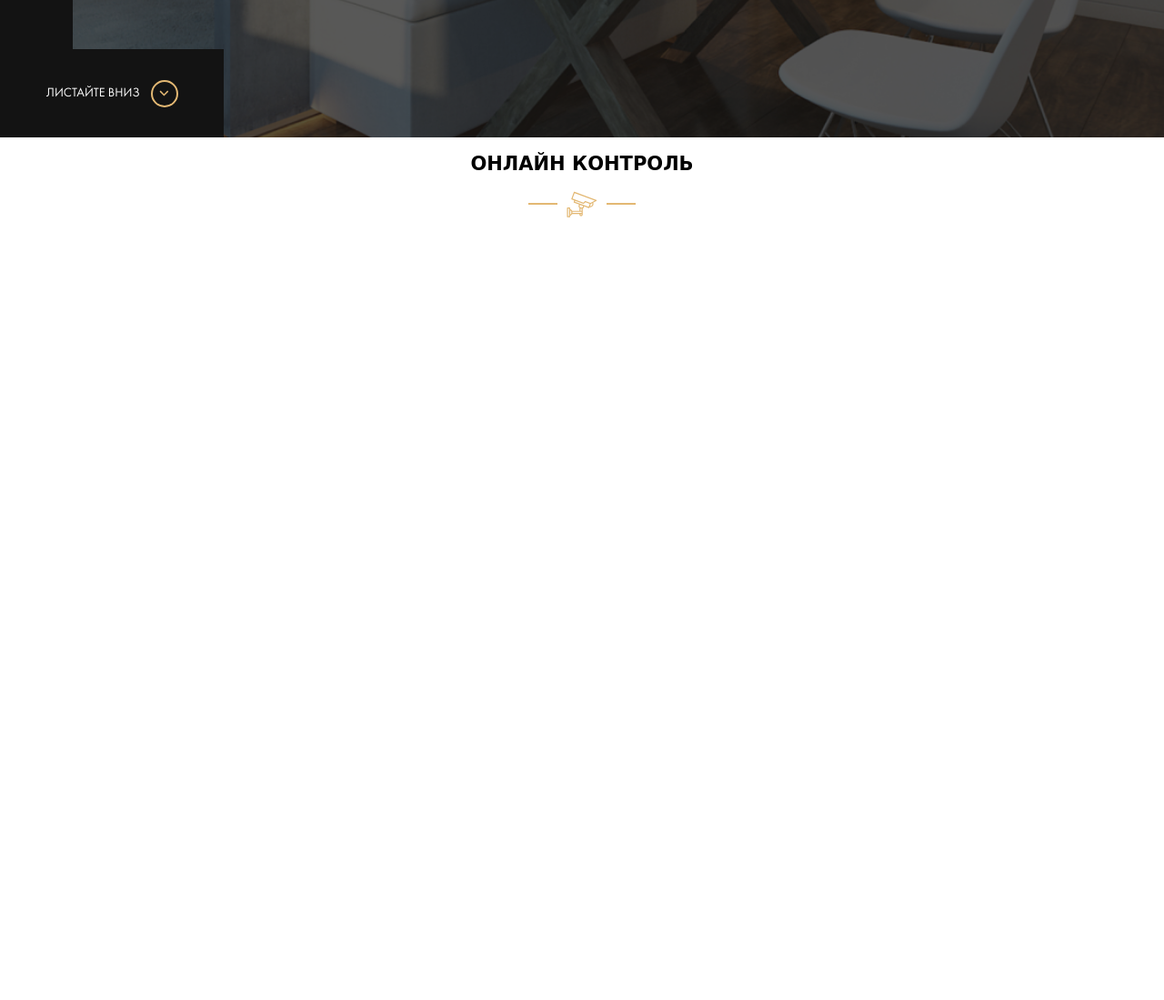
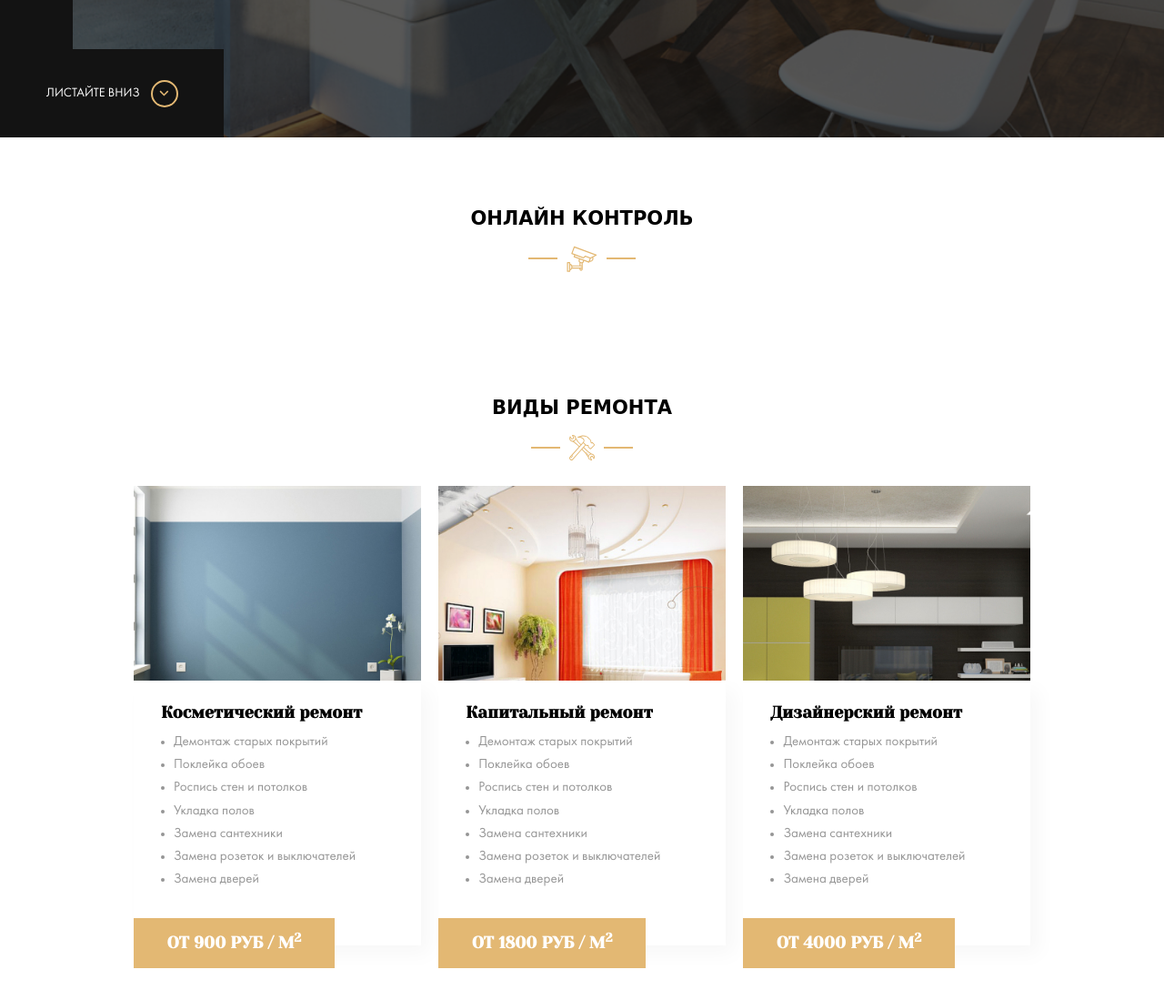
Before and after one commit to fugudrum/lesson_12, a website: page index.html in a window 1280 px wide. Shown: the part 649-1748 px from the top of the page at 91% size. Before the commit the page ends 888 px from the top, so only its background shows below. Drawn offline with Linux system fonts and the light colour scheme; files whose address does not match are found by name.

Commit message:
feat: create cards with service subs. & mobile adaptive

```diff
--- a/index.html
+++ b/index.html
@@ -66,6 +66,122 @@
   <!-- /.container -->
  </div>
  <!-- /.section control -->
+ <section class="section types">
+  <div class="container">
+   <div class="section-title types__section-title">
+    <h2 class="section-title__heading">Виды ремонта</h2>
+    <!-- /.section-title__heading-->
+    <div class="section-title__image">
+     <img src="img/repair.svg" alt="repair">
+    </div>
+    <!-- /.section_title__image-->
+   </div>
+   <div class="row">
+    <div class="col">
+     <div class="card types__card">
+      <img src="img/type-3.jpg" alt="косметический ремонт" class="card__image">
+      <div class="card__text">
+       <h3 class="card__title">Косметический ремонт</h3>
+       <!-- /.card__title -->
+       <ul class="card__list">
+        <li class="card__item">Демонтаж старых покрытий</li>
+        <!-- /.card__item -->
+        <li class="card__item">Поклейка обоев</li>
+        <!-- /.card__item -->
+        <li class="card__item">Роспись стен и потолков</li>
+        <!-- /.card__item -->
+        <li class="card__item">Укладка полов</li>
+        <!-- /.card__item -->
+        <li class="card__item">Замена сантехники</li>
+        <!-- /.card__item -->
+        <li class="card__item">Замена розеток и выключателей</li>
+        <!-- /.card__item -->
+        <li class="card__item">Замена дверей</li>
+        <!-- /.card__item -->
+       </ul>
+       <!-- /.card__list -->
+       <strong class="card__pricetag">
+        от 900 руб / м<sup>2</sup>
+       </strong>
+       <!-- /.card__preitag -->
+      </div>
+      <!-- /.card__text -->
+     </div>
+     <!-- /.card -->
+    </div>
+    <!-- /.col -->
+    <div class="col">
+     <div class="card types__card">
+      <img src="img/type-1.jpg" alt="капитальный ремонт" class="card__image">
+      <div class="card__text">
+       <h3 class="card__title">Капитальный ремонт</h3>
+       <!-- /.card__title -->
+       <ul class="card__list">
+        <li class="card__item">Демонтаж старых покрытий</li>
+        <!-- /.card__item -->
+        <li class="card__item">Поклейка обоев</li>
+        <!-- /.card__item -->
+        <li class="card__item">Роспись стен и потолков</li>
+        <!-- /.card__item -->
+        <li class="card__item">Укладка полов</li>
+        <!-- /.card__item -->
+        <li class="card__item">Замена сантехники</li>
+        <!-- /.card__item -->
+        <li class="card__item">Замена розеток и выключателей</li>
+        <!-- /.card__item -->
+        <li class="card__item">Замена дверей</li>
+        <!-- /.card__item -->
+       </ul>
+       <!-- /.card__list -->
+       <strong class="card__pricetag">
+        от 1800 руб / м<sup>2</sup>
+       </strong>
+       <!-- /.card__preitag -->
+      </div>
+      <!-- /.card__text -->
+     </div>
+     <!-- /.card -->
+    </div>
+    <!-- /.col -->
+    <div class="col">
+     <div class="card types__card">
+      <img src="img/type-2.jpg" alt="дизайнерский ремонт" class="card__image">
+      <div class="card__text">
+       <h3 class="card__title">Дизайнерский ремонт</h3>
+       <!-- /.card__title -->
+       <ul class="card__list">
+        <li class="card__item">Демонтаж старых покрытий</li>
+        <!-- /.card__item -->
+        <li class="card__item">Поклейка обоев</li>
+        <!-- /.card__item -->
+        <li class="card__item">Роспись стен и потолков</li>
+        <!-- /.card__item -->
+        <li class="card__item">Укладка полов</li>
+        <!-- /.card__item -->
+        <li class="card__item">Замена сантехники</li>
+        <!-- /.card__item -->
+        <li class="card__item">Замена розеток и выключателей</li>
+        <!-- /.card__item -->
+        <li class="card__item">Замена дверей</li>
+        <!-- /.card__item -->
+       </ul>
+       <!-- /.card__list -->
+       <strong class="card__pricetag">
+        от 4000 руб / м<sup>2</sup>
+       </strong>
+       <!-- /.card__preitag -->
+      </div>
+      <!-- /.card__text -->
+     </div>
+     <!-- /.card -->
+    </div>
+    <!-- /.col -->
+   </div>
+   <!-- /.row -->
+  </div>
+  <!-- /.container -->
+ </section>
+ <!-- /.section types -->
 </main>
 </body>
 </html>
--- a/sass/style.sass
+++ b/sass/style.sass
@@ -8,3 +8,4 @@
 @import 'templates/hero'
 @import 'templates/_control'
 @import 'templates/_media'
+@import 'templates/_types'
--- a/sass/templates/_media.sass
+++ b/sass/templates/_media.sass
@@ -12,6 +12,17 @@
   &__instagram
    display: none
   &__content
+   margin-left: 0
+
+@media screen and (max-width: 760px )
+ .row
+  flex-direction: column
+  align-items: center
+ .types
+  &__card
+   margin-bottom: 5rem
+ .card
+  &__text
    margin-left: 0
 
 @media screen and (max-width: 570px )
--- a/sass/templates/_settings.sass
+++ b/sass/templates/_settings.sass
@@ -8,7 +8,11 @@
  font-family: Futura Book, sans-serif
  font-size: 1rem
 
+img
+ max-width: 100%
+
 .section
+ padding: 60px
  &-title
   text-align: center
   text-transform: uppercase
--- /dev/null
+++ b/sass/templates/_types.sass
@@ -0,0 +1,40 @@
+.types
+ &__section-title
+  margin-bottom: 2rem
+.row
+ display: flex
+ align-items: flex-start
+ justify-content: space-between
+.col
+ flex-basis: 32%
+.card
+ &__text
+  position: relative
+  max-width: 23.6rem
+  margin: 0 auto
+  margin-top: -9.3rem
+  padding: 1.79rem 2.14rem
+  background-color: #fff
+  box-shadow: 10px 10px 20px rgba(0, 0, 0, 0.03)
+ &__title
+  margin-top: 0
+  margin-bottom: 0.7rem
+  font-family: 'Yeseva One', cursive
+  font-size: 1.29rem
+ &__list
+  padding: 0 0 0 1rem
+  margin: 0
+  margin-bottom: 2.5rem
+  font-size: 1.07rem
+  line-height: 1.79rem
+  color: $secondary
+ &__pricetag
+  position: absolute
+  left: 0
+  bottom: -1.79rem
+  font-size: 1.29rem
+  font-family: 'Yeseva One', cursive
+  text-transform: uppercase
+  background-color: $primary
+  color: $light
+  padding: 1.214rem 2.6rem
--- a/sass/templates/_variables.sass
+++ b/sass/templates/_variables.sass
@@ -1,3 +1,4 @@
 $dark: #131313
 $light: #fff
 $primary: #E3B873
+$secondary: #959595
```
Also changed, not shown: css/style.css, img/repair.svg (added), img/type-1.jpg (added), img/type-2.jpg (added), img/type-3.jpg (added).
